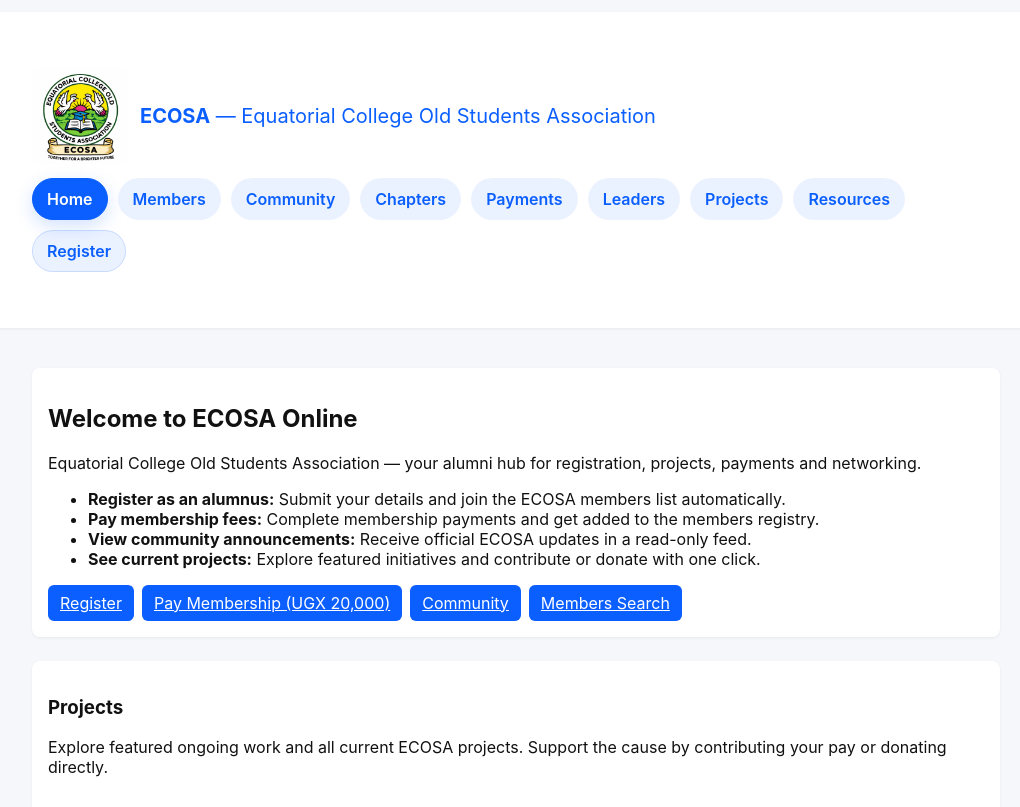
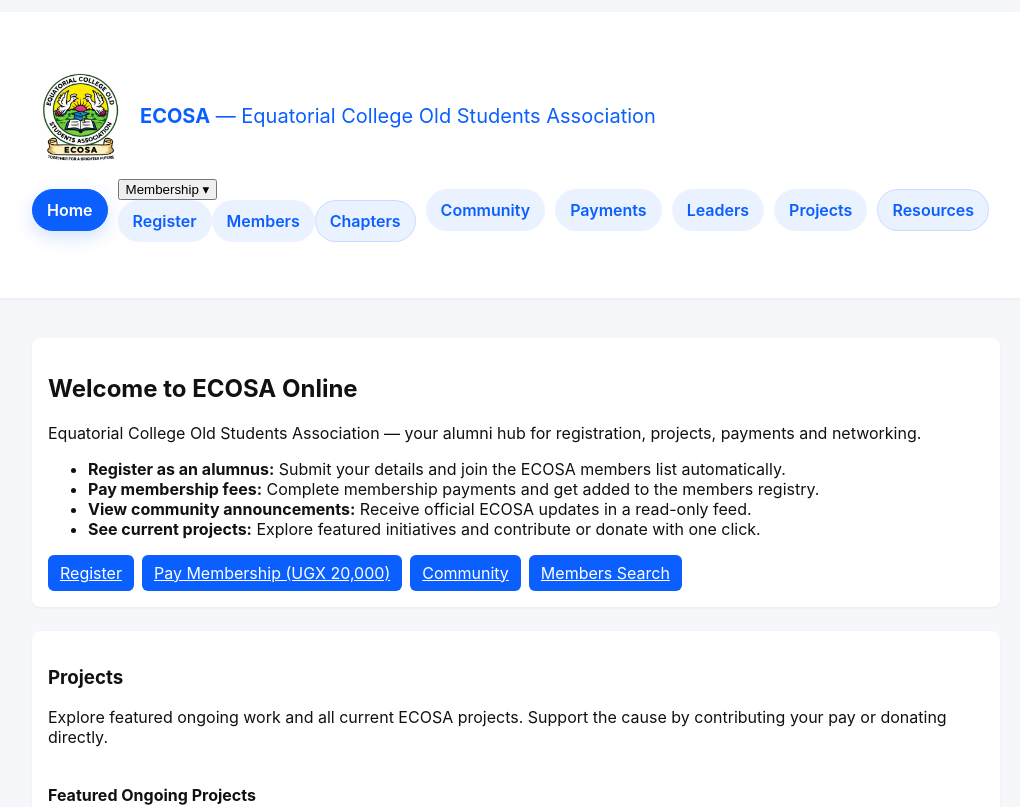
Before and after one commit to mahegamovers/ecosaweb2, a React (Vite) app: page / in a window 1280 px wide. Shown: the top 807 px of the page, without its empty margins (124-1144 px from the left). Built offline with nearby package versions, Linux system fonts and the light colour scheme.

Commit message:
Add membership dropdown and close menus function

```diff
--- a/src/components/Header.tsx
+++ b/src/components/Header.tsx
@@ -24,13 +24,20 @@
 
 export default function Header() {
   const [open, setOpen] = useState(false)
+  const [membershipOpen, setMembershipOpen] = useState(false)
+
   const logoBase = `${import.meta.env.BASE_URL}ecosa-logo`
+
+  const closeMenus = () => {
+    setOpen(false)
+    setMembershipOpen(false)
+  }
 
   return (
     <header className="card header-bar" style={{ margin: '12px' }}>
       <div className="container nav">
         <div className="header-top">
-          <Link to="/" className="header-brand">
+          <Link to="/" className="header-brand" onClick={closeMenus}>
             <img
               src={`${logoBase}.png`}
               alt="ECOSA logo"
@@ -46,14 +53,15 @@
                   } else {
                     e.target.style.display = 'none'
                   }
-                } catch (err) {
+                } catch {
                   e.target.style.display = 'none'
                 }
               }}
             />
 
             <div className="header-title">
-              <strong>ECOSA</strong> — Equatorial College Old Students Association
+              <strong>ECOSA</strong> — Equatorial College Old Students
+              Association
             </div>
           </Link>
 
@@ -64,68 +72,60 @@
         </div>
 
         <nav className={`header-nav${open ? ' open' : ''}`}>
-          <NavLink
-            to="/"
-            end
-            onClick={() => setOpen(false)}
-          >
+          <NavLink to="/" end onClick={closeMenus}>
             Home
           </NavLink>
 
-          <NavLink
-            to="/members"
-            onClick={() => setOpen(false)}
+          {/* Membership Dropdown */}
+          <div
+            className="nav-dropdown"
+            onMouseLeave={() => setMembershipOpen(false)}
           >
-            Members
-          </NavLink>
+            <button
+              type="button"
+              className="nav-dropdown-btn"
+              onClick={() => setMembershipOpen((prev) => !prev)}
+            >
+              Membership ▾
+            </button>
 
-          <NavLink
-            to="/community"
-            onClick={() => setOpen(false)}
-          >
+            <div
+              className={`nav-dropdown-menu${
+                membershipOpen ? ' open' : ''
+              }`}
+            >
+              <NavLink to="/register" onClick={closeMenus}>
+                Register
+              </NavLink>
+
+              <NavLink to="/members" onClick={closeMenus}>
+                Members
+              </NavLink>
+
+              <NavLink to="/chapters" onClick={closeMenus}>
+                Chapters
+              </NavLink>
+            </div>
+          </div>
+
+          <NavLink to="/community" onClick={closeMenus}>
             Community
           </NavLink>
 
-          <NavLink
-            to="/chapters"
-            onClick={() => setOpen(false)}
-          >
-            Chapters
-          </NavLink>
-
-          <NavLink
-            to="/payments"
-            onClick={() => setOpen(false)}
-          >
+          <NavLink to="/payments" onClick={closeMenus}>
             Payments
           </NavLink>
 
-          <NavLink
-            to="/leaders"
-            onClick={() => setOpen(false)}
-          >
+          <NavLink to="/leaders" onClick={closeMenus}>
             Leaders
           </NavLink>
 
-          <NavLink
-            to="/projects"
-            onClick={() => setOpen(false)}
-          >
+          <NavLink to="/projects" onClick={closeMenus}>
             Projects
           </NavLink>
 
-          <NavLink
-            to="/resources"
-            onClick={() => setOpen(false)}
-          >
+          <NavLink to="/resources" onClick={closeMenus}>
             Resources
-          </NavLink>
-
-          <NavLink
-            to="/register"
-            onClick={() => setOpen(false)}
-          >
-            Register
           </NavLink>
         </nav>
       </div>
```
